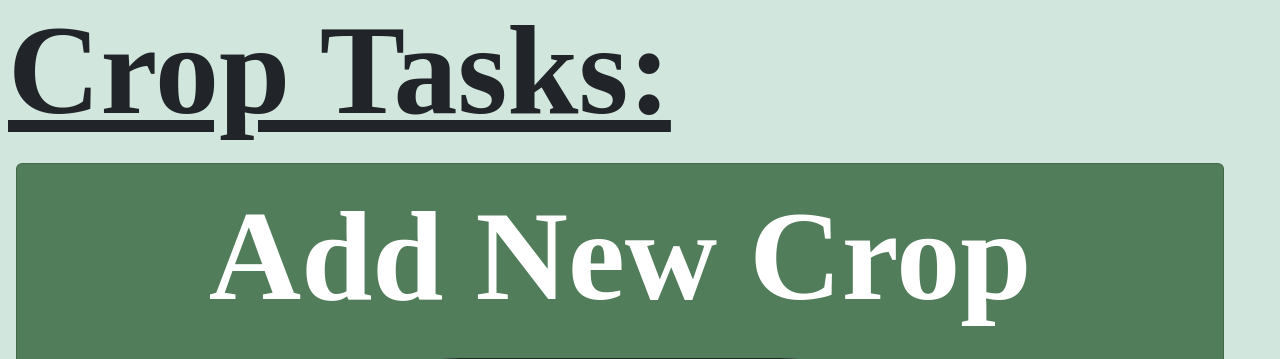
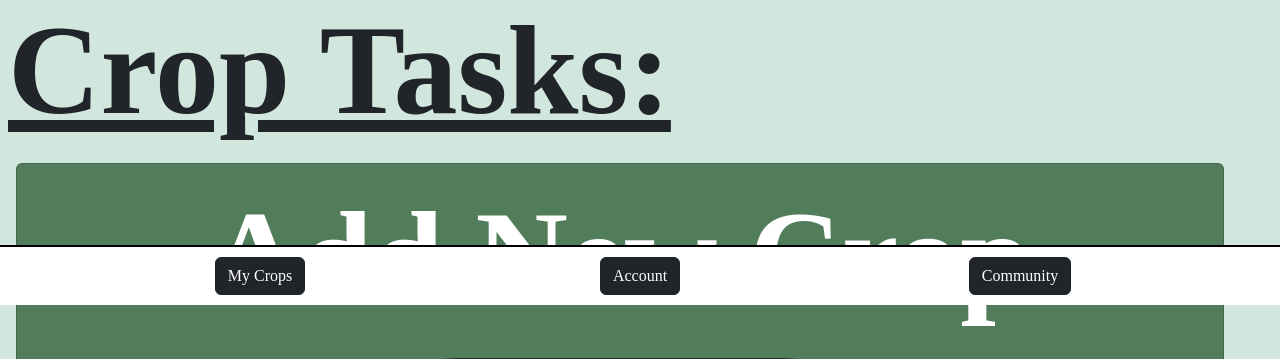
Before and after one commit to jamiebarnett26/Healing-Waters-Farm, a Flask app: page /homepage in a window 1280 px wide. Shown: the part 495-854 px from the top of the page. Run offline with Flask 3, Linux system fonts and the light colour scheme; some web fonts are replaced.

Commit message:
Added preliminary footer

```diff
--- a/templates/homepage/homepage.html
+++ b/templates/homepage/homepage.html
@@ -50,6 +50,28 @@
         </div>
     </div>
 
+    <footer class="footer fixed-bottom" style = "background-color: white; border-top: 2px solid black;">
+        <div class="container text-center">
+            <div class="row">
+                <div class="col">
+                    <div class="btn btn-dark">
+                        My Crops
+                    </div>
+                </div>
+                <div class="col">
+                    <div class="btn btn-dark">
+                        Account
+                    </div>
+                </div>
+                <div class="col">
+                    <div class="btn btn-dark">
+                        Community
+                    </div>
+                </div>
+            </div>
+        </div>
+    </footer>
+
 <!-- jQuery functions - just buttons for now -->
     <script>
         $(document).ready(function() {
```
